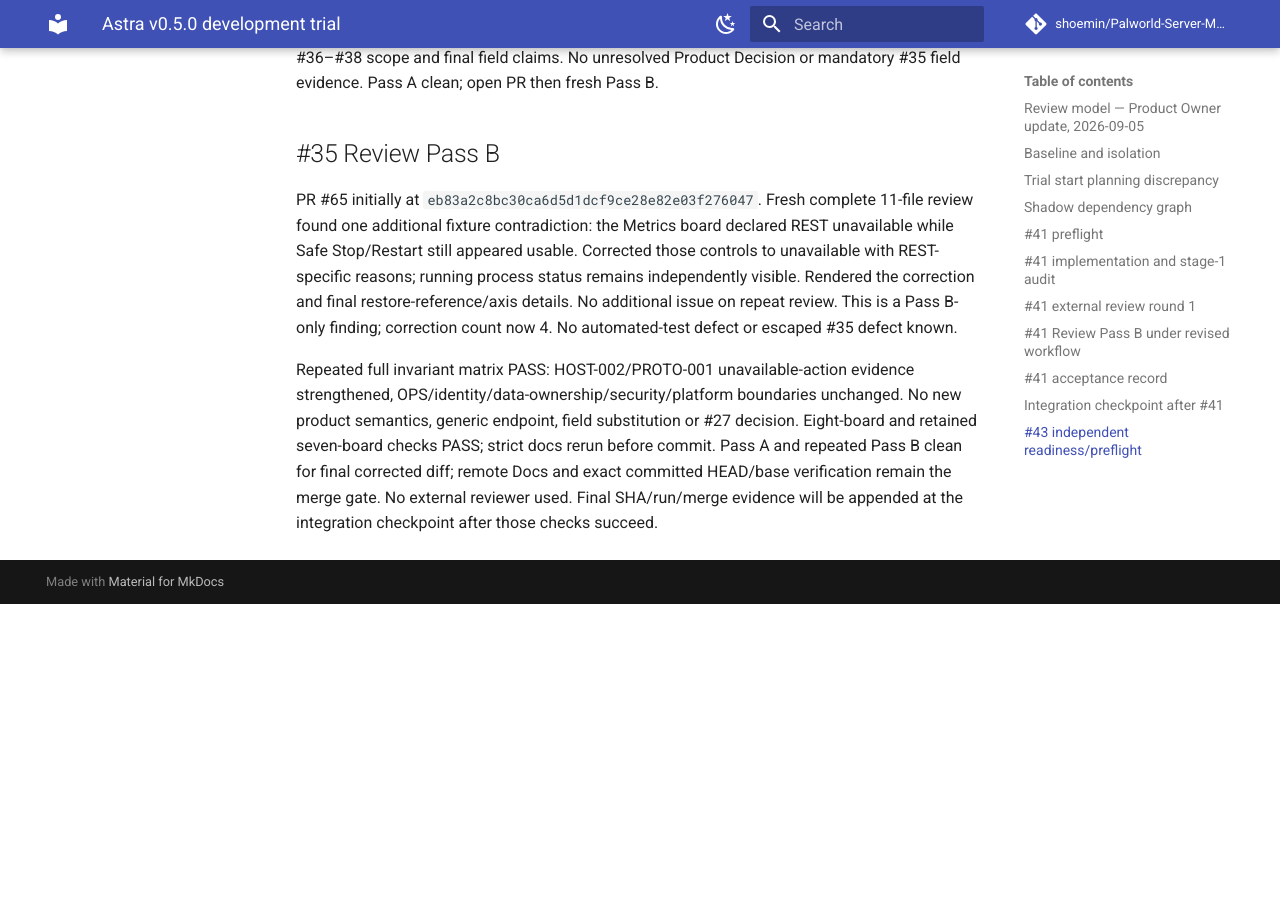
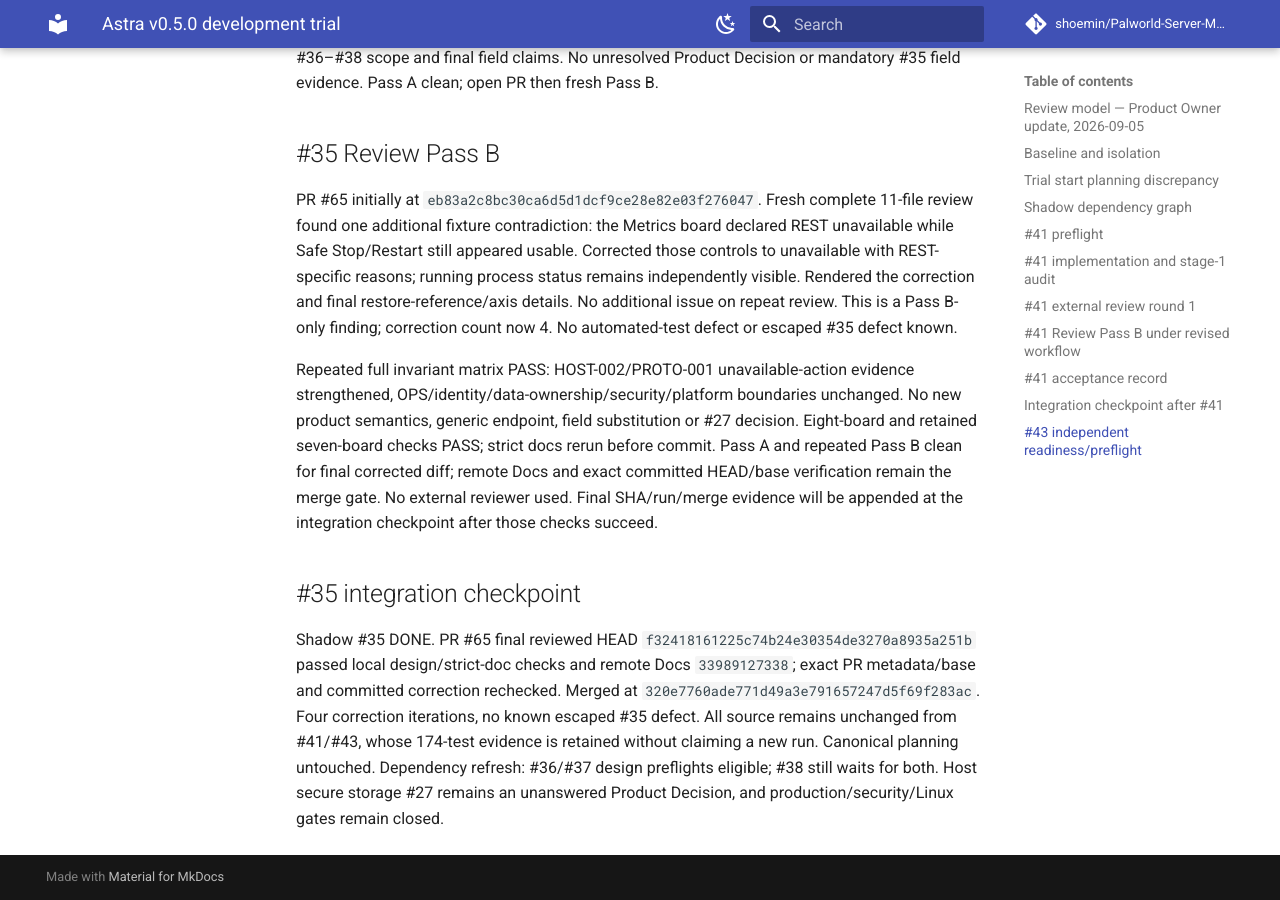
Before and after one commit to shoemin/Palworld-Server-Manager, an MkDocs documentation site: the page built from docs/experiments/astra-v0.5.0-trial.md, in a window 1280 px wide and 900 px high, scrolled down 20480 px. Built offline with MkDocs 1.6.1 and Material for MkDocs 9.7.7, drawn with Linux system fonts in a browser that asks for light colours; comment, search, counter and statistics services are not loaded; before the commit the page ends 21084 px from its top, so only the background shows below that.

Commit message:
docs: checkpoint accepted Astra workspace design

```diff
--- a/docs/experiments/astra-v0.5.0-trial.md
+++ b/docs/experiments/astra-v0.5.0-trial.md
@@ -288,3 +288,6 @@ Negative/contradictory search covered direct filesystem/REST, hidden inventory,
 PR #65 initially at `eb83a2c8bc30ca6d5d1dcf9ce28e82e03f276047`. Fresh complete 11-file review found one additional fixture contradiction: the Metrics board declared REST unavailable while Safe Stop/Restart still appeared usable. Corrected those controls to unavailable with REST-specific reasons; running process status remains independently visible. Rendered the correction and final restore-reference/axis details. No additional issue on repeat review. This is a Pass B-only finding; correction count now 4. No automated-test defect or escaped #35 defect known.
 
 Repeated full invariant matrix PASS: HOST-002/PROTO-001 unavailable-action evidence strengthened, OPS/identity/data-ownership/security/platform boundaries unchanged. No new product semantics, generic endpoint, field substitution or #27 decision. Eight-board and retained seven-board checks PASS; strict docs rerun before commit. Pass A and repeated Pass B clean for final corrected diff; remote Docs and exact committed HEAD/base verification remain the merge gate. No external reviewer used. Final SHA/run/merge evidence will be appended at the integration checkpoint after those checks succeed.
+## #35 integration checkpoint
+
+Shadow #35 DONE. PR #65 final reviewed HEAD `f32418161225c74b24e30354de3270a8935a251b` passed local design/strict-doc checks and remote Docs `33989127338`; exact PR metadata/base and committed correction rechecked. Merged at `320e7760ade771d49a3e791657247d5f69f283ac`. Four correction iterations, no known escaped #35 defect. All source remains unchanged from #41/#43, whose 174-test evidence is retained without claiming a new run. Canonical planning untouched. Dependency refresh: #36/#37 design preflights eligible; #38 still waits for both. Host secure storage #27 remains an unanswered Product Decision, and production/security/Linux gates remain closed.
```
